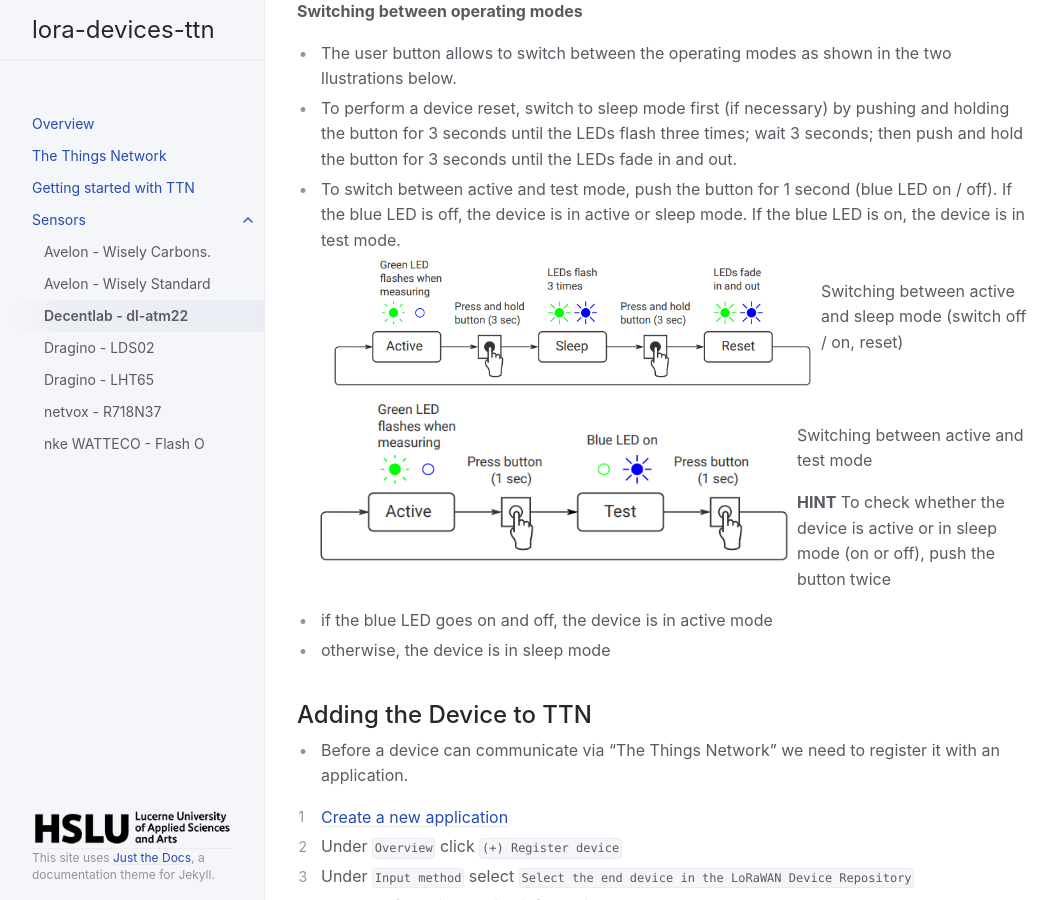
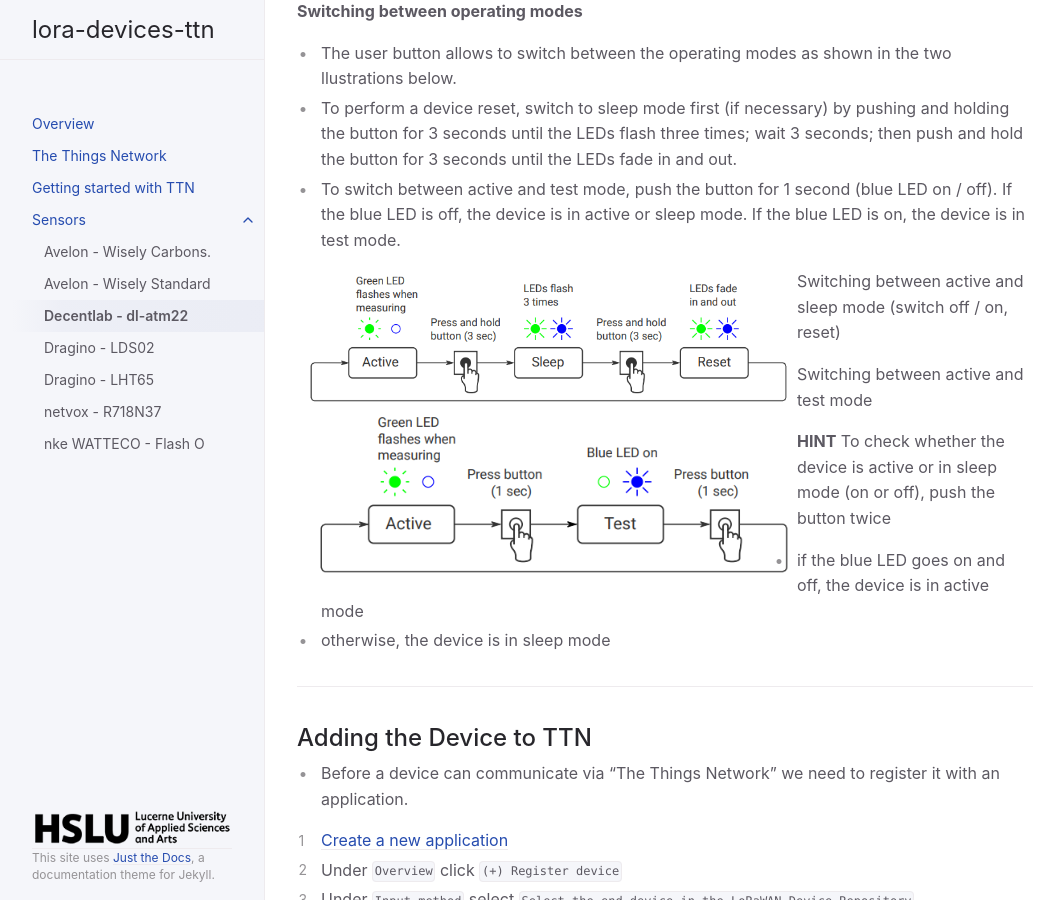
Before and after one commit to hslu-ige-laes/lora-devices-ttn, a Jekyll site: the page built from docs/sensors/decentlab-dl-atm22.md, in a window 1280 px wide and 900 px high, scrolled down 1872 px. Shown: the whole window, without its empty margins (107-1164 px from the left). Built offline with Jekyll 4.4.1, drawn with Linux system fonts in a browser that asks for light colours.

Commit message:
Update decentlab-dl-atm22.md

```diff
--- a/docs/sensors/decentlab-dl-atm22.md
+++ b/docs/sensors/decentlab-dl-atm22.md
@@ -72,18 +72,19 @@ Wind speed, wind direction and temperature sensor.
 - The user button allows to switch between the operating modes as shown in the two llustrations below.
 - To perform a device reset, switch to sleep mode first (if necessary) by pushing and holding the button for 3 seconds until the LEDs flash three times; wait 3 seconds; then push and hold the button for 3 seconds until the LEDs fade in and out.
 - To switch between active and test mode, push the button for 1 second (blue LED on / off). If the blue LED is off, the device is in active or sleep mode. If the blue LED is on, the device is in test mode.
-<br>
-<img src="https://github.com/hslu-ige-laes/lora-devices-ttn/raw/master/docs/sensors/decentlab-dl-atm22_03.png" width="500" align="left"/><br>
-Switching between active and sleep mode (switch off / on, reset)
 
-<br>
-<img src="https://github.com/hslu-ige-laes/lora-devices-ttn/raw/master/docs/sensors/decentlab-dl-atm22_04.png" width="500" align="left"/><br>
-Switching between active and test mode
+<img src="https://github.com/hslu-ige-laes/lora-devices-ttn/raw/master/docs/sensors/decentlab-dl-atm22_03.png" width="500" align="left"/>
+<figcaption>Switching between active and sleep mode (switch off / on, reset)</figcaption>
+
+<img src="https://github.com/hslu-ige-laes/lora-devices-ttn/raw/master/docs/sensors/decentlab-dl-atm22_04.png" width="500" align="left"/>
+<figcaption>Switching between active and test mode</figcaption>
 
 **HINT**
 To check whether the device is active or in sleep mode (on or off), push the button twice
 - if the blue LED goes on and off, the device is in active mode
 - otherwise, the device is in sleep mode
+
+---
 
 ## Adding the Device to TTN
 - Before a device can communicate via "The Things Network" we need to register it with an application.<br>
```
